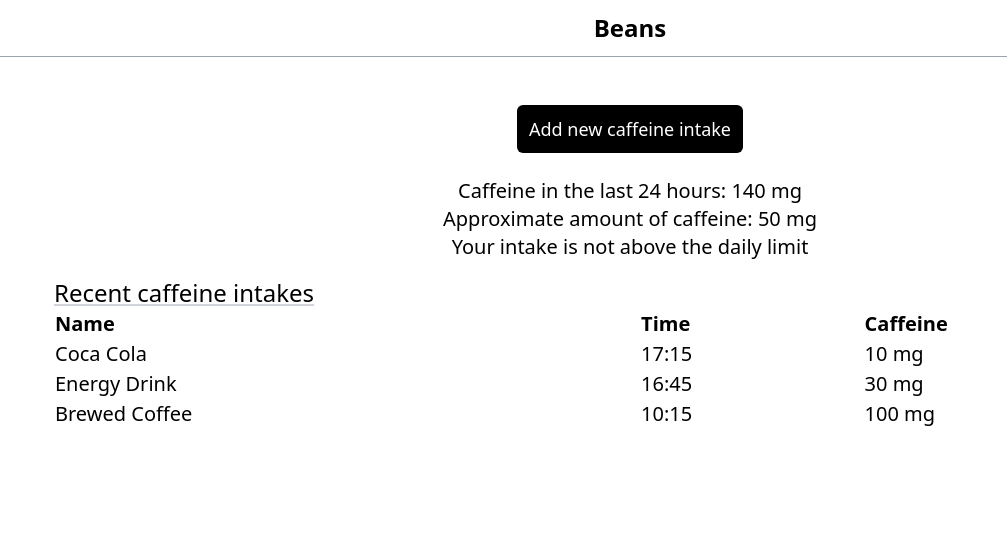
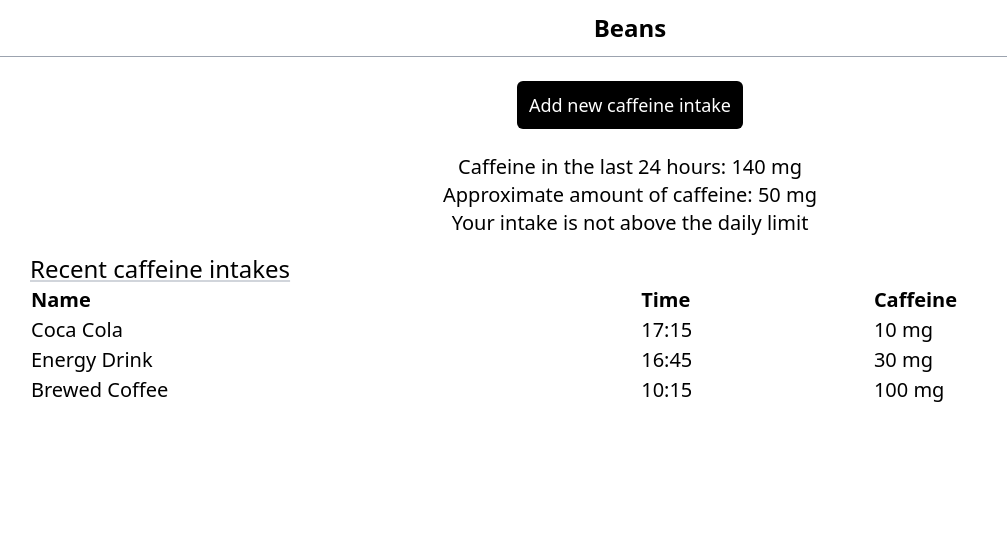
Before and after one commit to heftymouse/caffex, a Svelte app: page / in a window 1280 px wide. Shown: the top 551 px of the page, without its empty margins (10-1017 px from the left). Built offline with nearby package versions, Linux system fonts and the light colour scheme.

Commit message:
reduce padding

```diff
--- a/src/Home.svelte
+++ b/src/Home.svelte
@@ -2,7 +2,7 @@
     let intakeDialog;
 </script>
 
-<div class="flex flex-col p-12 justify-center items-center">
+<div class="flex flex-col p-6 justify-center items-center">
     <button on:click={() => intakeDialog.showModal()} class="self-center h-12 text-lg bg-black hover:bg-gray-600 transition-colors align-middle leading-none text-white p-3 rounded-md">
         Add new caffeine intake
     </button>
```
